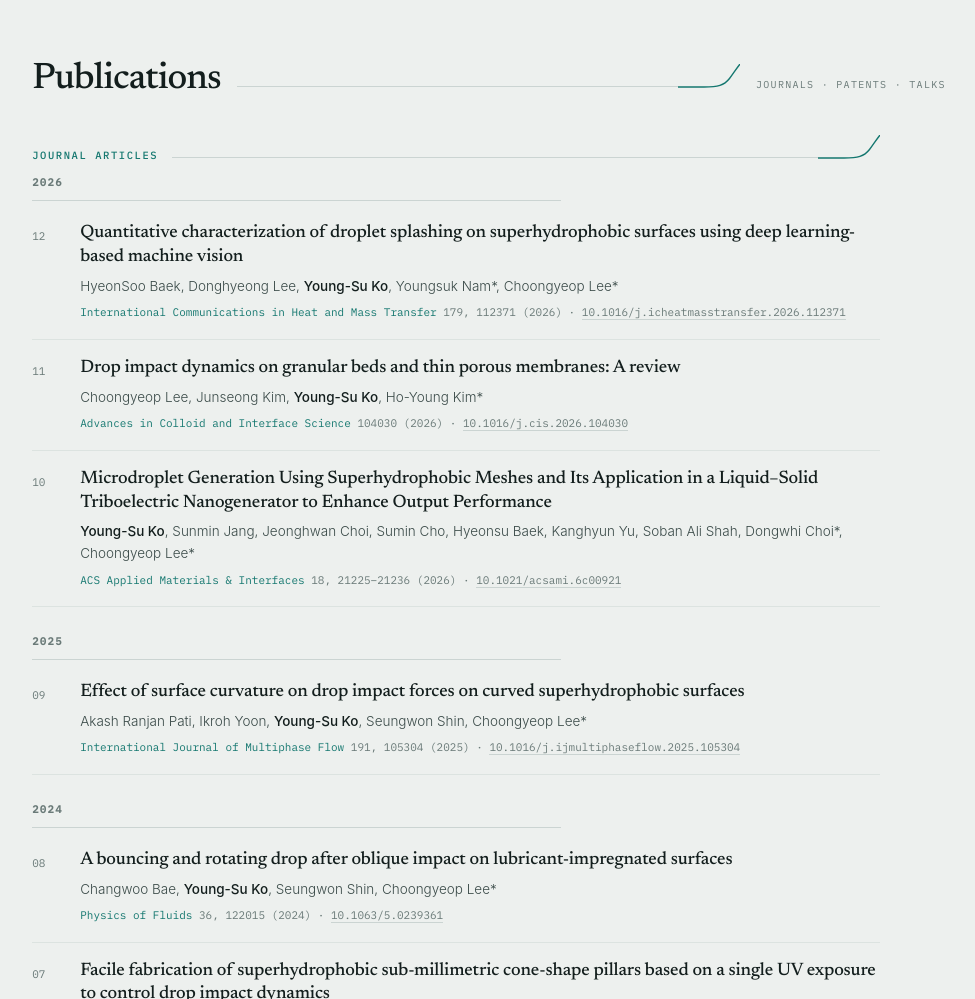
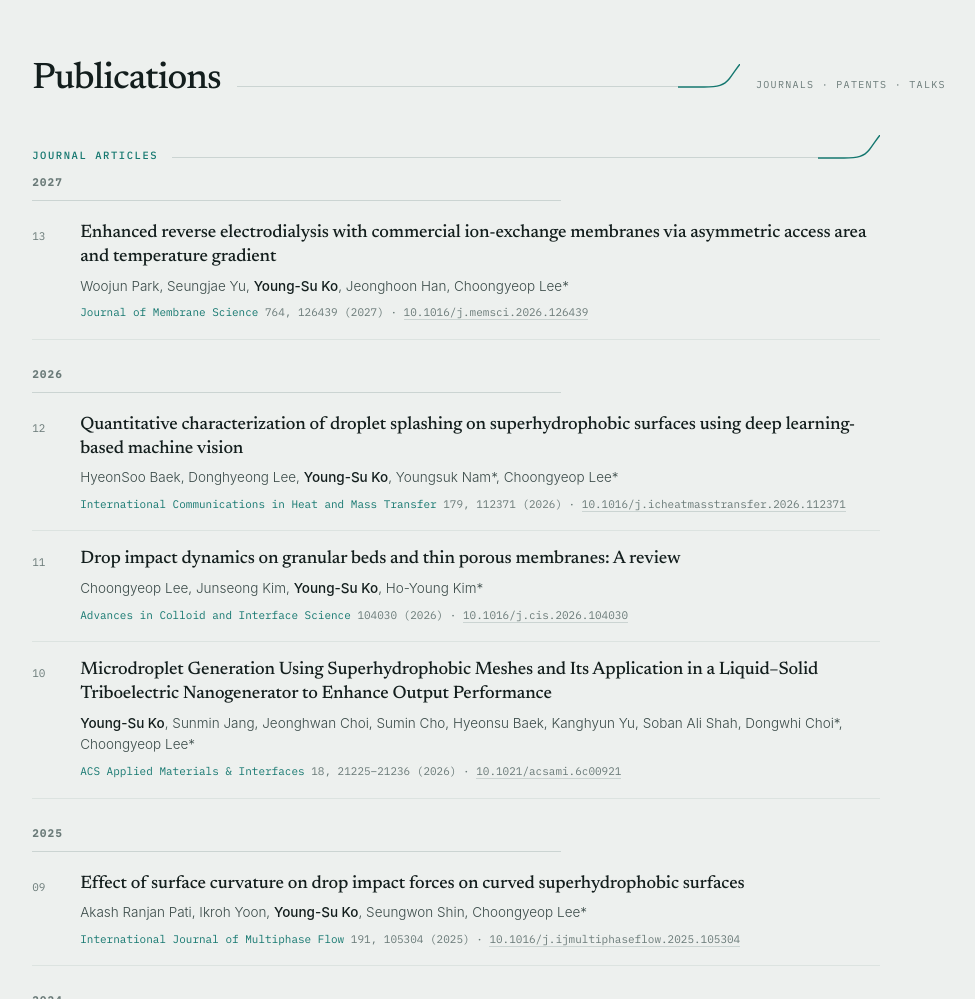
Before and after one commit to oseak95/oseak95.github.io, a plain HTML site: page index.html in a window 1280 px wide. Shown: the part 2120-3119 px from the top of the page, without its empty margins (283-1258 px from the left). Drawn offline with Linux system fonts and the light colour scheme; a web font is replaced by a local one.

Commit message:
Add the 2027 Journal of Membrane Science article
Co-Authored-By: Claude Opus 5 <noreply@anthropic.com>

```diff
--- a/index.html
+++ b/index.html
@@ -777,6 +777,15 @@ const SITE = {
         {
           title: { ko: "저널 논문", en: "Journal Articles" },
           groups: [
+            {
+              year: "2027",
+              items: [
+                { title: { ko: "Enhanced reverse electrodialysis with commercial ion-exchange membranes via asymmetric access area and temperature gradient", en: "Enhanced reverse electrodialysis with commercial ion-exchange membranes via asymmetric access area and temperature gradient" },
+                  authors: "Woojun Park, Seungjae Yu, <span class=\"me\">Young-Su Ko</span>, Jeonghoon Han, Choongyeop Lee*",
+                  venue: "<i>Journal of Membrane Science</i> 764, 126439 (2027)",
+                  doi: "10.1016/j.memsci.2026.126439" }
+              ]
+            },
             {
               year: "2026",
               items: [
```
